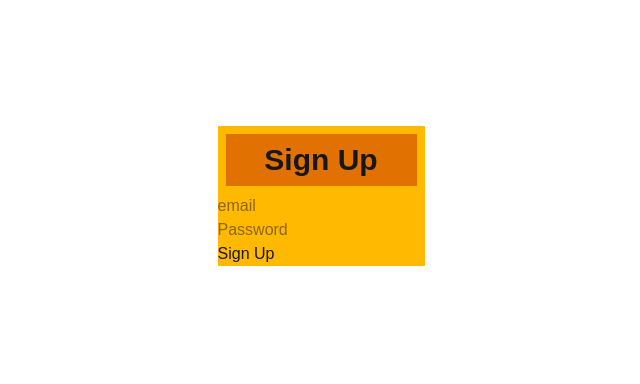
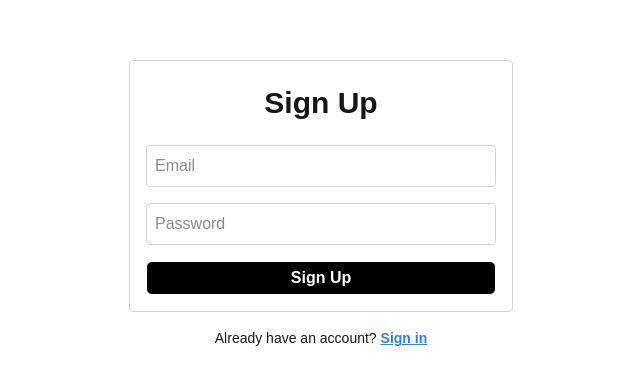
Before and after one commit to atiya-inayat/nova-task-manager, a Next.js app: page /auth/signup in a window 1280 px wide. Shown: the part 204-588 px from the top of the page, without its empty margins (319-959 px from the left). Built offline with nearby package versions, Linux system fonts and the light colour scheme.

Commit message:
styling sinup page

```diff
--- a/app/auth/signup/page.tsx
+++ b/app/auth/signup/page.tsx
@@ -8,6 +8,7 @@
 
 import React, { useState } from "react";
 import { useRouter } from "next/navigation";
+import Link from "next/link";
 
 export default function SignupPage() {
   const router = useRouter();
@@ -49,36 +50,55 @@ export default function SignupPage() {
   };
 
   return (
-    <div className="flex items-center  justify-center h-screen ">
-      <div className="bg-amber-400  h-auto flex  items-center justify-center">
-        <form onSubmit={handleSignup}>
-          <div className="flex bg-amber-600 justify-center font-bold p-2 m-2 text-3xl ">
+    <div className="flex items-center justify-center h-screen">
+      <div className="flex flex-col items-center mt-4">
+        <div className="border rounded-sm border-gray-300  w-120 max-w-sm p-4 h-auto flex justify-start">
+          <form onSubmit={handleSignup} className="w-full space-y-4">
+            <div className="flex justify-center font-bold p-2 text-3xl w-full">
               <h2>Sign Up</h2>
             </div>
-          {error && <p>{error}</p>}
+
+            {error && <p className="text-red-500">{error}</p>}
+
             <div>
               <input
+                className="p-2 w-full border border-gray-300 rounded-sm"
                 type="email"
-              placeholder="email"
+                placeholder="Email"
                 value={email}
                 onChange={(e) => setEmail(e.target.value)}
               />
             </div>
+
             <div>
               <input
+                className="p-2 w-full border border-gray-300 rounded-sm"
                 type="password"
                 placeholder="Password"
                 value={password}
                 onChange={(e) => setPassword(e.target.value)}
               />
             </div>
-          <div>
+
+            <div className="w-full bg-black text-white font-semibold cursor-pointer flex justify-center border p-1 rounded-md">
               <button type="submit">
                 {loading ? "Signing up..." : "Sign Up"}
               </button>
             </div>
           </form>
         </div>
+
+        {/* Already have an account */}
+        <p className="mt-4 text-sm">
+          Already have an account?{" "}
+          <Link
+            href="/auth/signin"
+            className="text-blue-500 font-semibold underline"
+          >
+            Sign in
+          </Link>
+        </p>
+      </div>
     </div>
   );
 }
```
Lines whose indentation alone changed are shown as unchanged.
